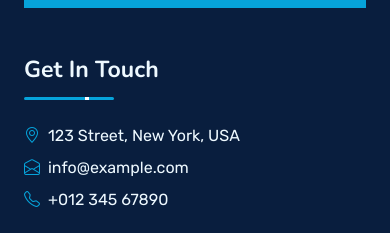
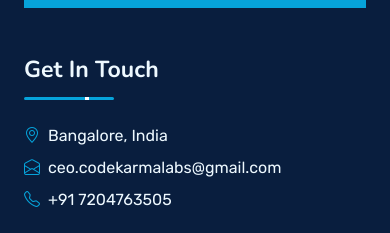
Before and after one commit to kumar111222rohit/codekarmalabs, a plain HTML site: page about.html in a window 390 px wide. Shown: the part 4960-5193 px from the top of the page. Drawn offline with nearby package versions, Linux system fonts and the light colour scheme.

Commit message:
style: Update address, update email and update phone number

```diff
--- a/about.html
+++ b/about.html
@@ -310,15 +310,15 @@
                             </div>
                             <div class="d-flex mb-2">
                                 <i class="bi bi-geo-alt text-primary me-2"></i>
-                                <p class="mb-0">123 Street, New York, USA</p>
+                                <p class="mb-0">Bangalore, India</p>
                             </div>
                             <div class="d-flex mb-2">
                                 <i class="bi bi-envelope-open text-primary me-2"></i>
-                                <p class="mb-0">info@example.com</p>
+                                <p class="mb-0">ceo.codekarmalabs@gmail.com</p>
                             </div>
                             <div class="d-flex mb-2">
                                 <i class="bi bi-telephone text-primary me-2"></i>
-                                <p class="mb-0">+012 345 67890</p>
+                                <p class="mb-0">+91 7204763505</p>
                             </div>
                             <div class="d-flex mt-4">
                                 <a class="btn btn-primary btn-square me-2" href="#"><i class="fab fa-twitter fw-normal"></i></a>
```
Also changed, not shown: blog.html (+3 -3 lines), contact.html (+3 -3 lines), detail.html (+3 -3 lines), feature.html (+3 -3 lines), index.html (+3 -3 lines), price.html (+3 -3 lines), quote.html (+3 -3 lines), service.html (+3 -3 lines), team.html (+3 -3 lines), testimonial.html (+3 -3 lines).
